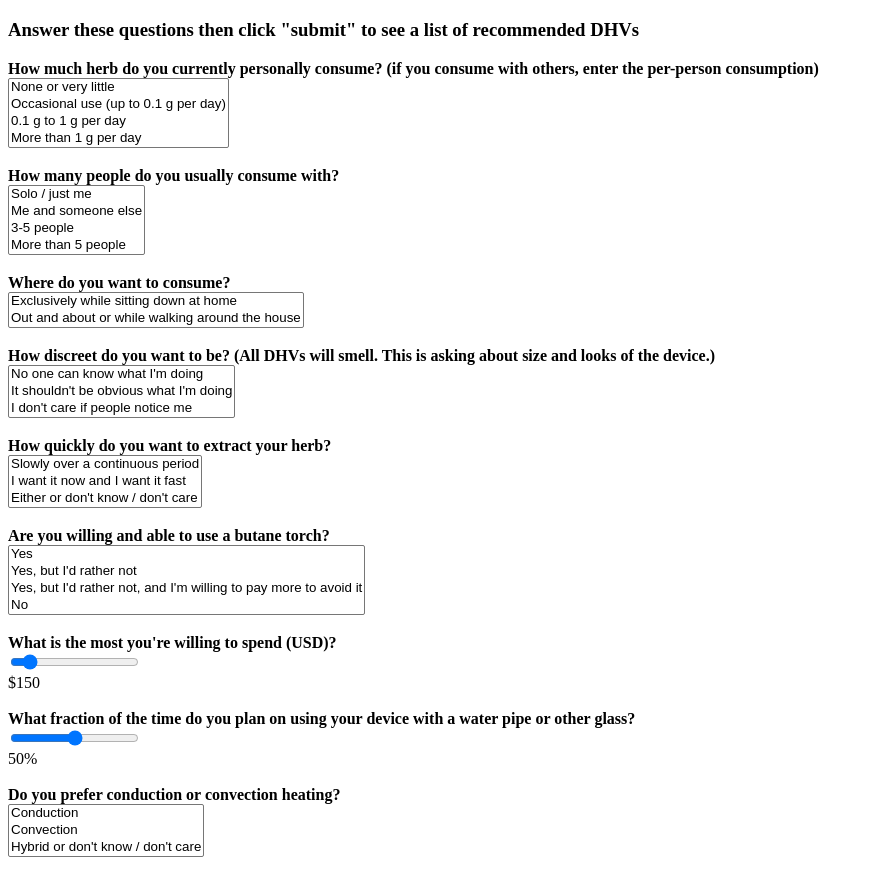
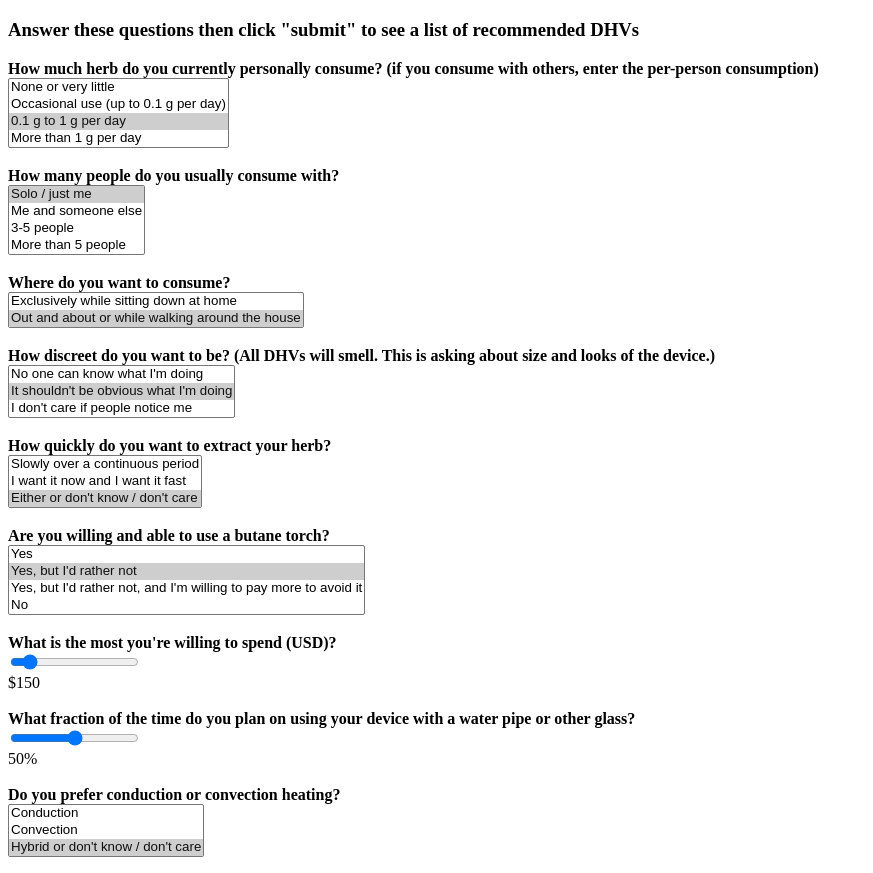
Before and after one commit to 420goonsquad420/dhv-picker, a plain HTML site: page index.html in a window 1280 px wide. Shown: the part 61-934 px from the top of the page, without its empty margins (0-873 px from the left). Drawn offline with Linux system fonts and the light colour scheme.

Commit message:
Add default answers so that it's impossible to submit a partially-empty form

```diff
--- a/index.html
+++ b/index.html
@@ -14,13 +14,13 @@
 			<select id="amount_consumed" size="4">
 				<option value=0.01>None or very little</option>
 				<option value=0.05>Occasional use (up to 0.1 g per day)</option>
-				<option value=0.5>0.1 g to 1 g per day</option>
+				<option value=0.5 selected>0.1 g to 1 g per day</option>
 				<option value=2>More than 1 g per day</option>
 			</select><br><br>
 
 			<label for="participants">How many people do you usually consume with?</label><br>
 			<select id="participants" size="4">
-				<option value=1>Solo / just me</option>
+				<option value=1 selected>Solo / just me</option>
 				<option value=2>Me and someone else</option>
 				<option value=4>3-5 people</option>
 				<option value=7>More than 5 people</option>
@@ -29,13 +29,13 @@
 			<label for="portability">Where do you want to consume?</label><br>
 			<select id="portability" size="2">
 				<option value="desktop">Exclusively while sitting down at home</option>
-				<option value="portable">Out and about or while walking around the house</option>
+				<option value="portable" selected>Out and about or while walking around the house</option>
 			</select><br><br>
 
 			<label for="stealth">How discreet do you want to be? (All DHVs will smell. This is asking about size and looks of the device.)</label><br>
 			<select id="stealth" size="3">
 				<option value="invisible">No one can know what I'm doing</option>
-				<option value="discreet">It shouldn't be obvious what I'm doing</option>
+				<option value="discreet" selected>It shouldn't be obvious what I'm doing</option>
 				<option value="open">I don't care if people notice me</option>
 			</select><br><br>
 
@@ -43,13 +43,13 @@
 			<select id="speed" size="3">
 				<option value="session">Slowly over a continuous period</option>
 				<option value="on_demand">I want it now and I want it fast</option>
-				<option value="dont_know">Either or don't know / don't care</option>
+				<option value="dont_know" selected>Either or don't know / don't care</option>
 			</select><br><br>
 
 			<label for="butane_ok">Are you willing and able to use a butane torch?</label><br>
 			<select id="butane_ok" size="4">
 				<option value="yes">Yes</option>
-				<option value="yes_but">Yes, but I'd rather not</option>
+				<option value="yes_but" selected>Yes, but I'd rather not</option>
 				<option value="yes_but_pay">Yes, but I'd rather not, and I'm willing to pay more to avoid it</option>
 				<option value="no">No</option>
 			</select><br><br>
@@ -71,13 +71,13 @@
 			<select id="heating" size="3">
 				<option value="conduction">Conduction</option>
 				<option value="convection">Convection</option>
-				<option value="hybrid">Hybrid or don't know / don't care</option>
+				<option value="hybrid" selected>Hybrid or don't know / don't care</option>
 			</select><br><br>
 
 			<label for="ease_weight">How important is it for the device to be easy to use?</label><br>
 			<select id="ease_weight" size="3">
 				<option value="5">Very important</option>
-				<option value="2.5">Somewhat important</option>
+				<option value="2.5" selected>Somewhat important</option>
 				<option value="0">Not important</option>
 			</select><br><br>
 
```
